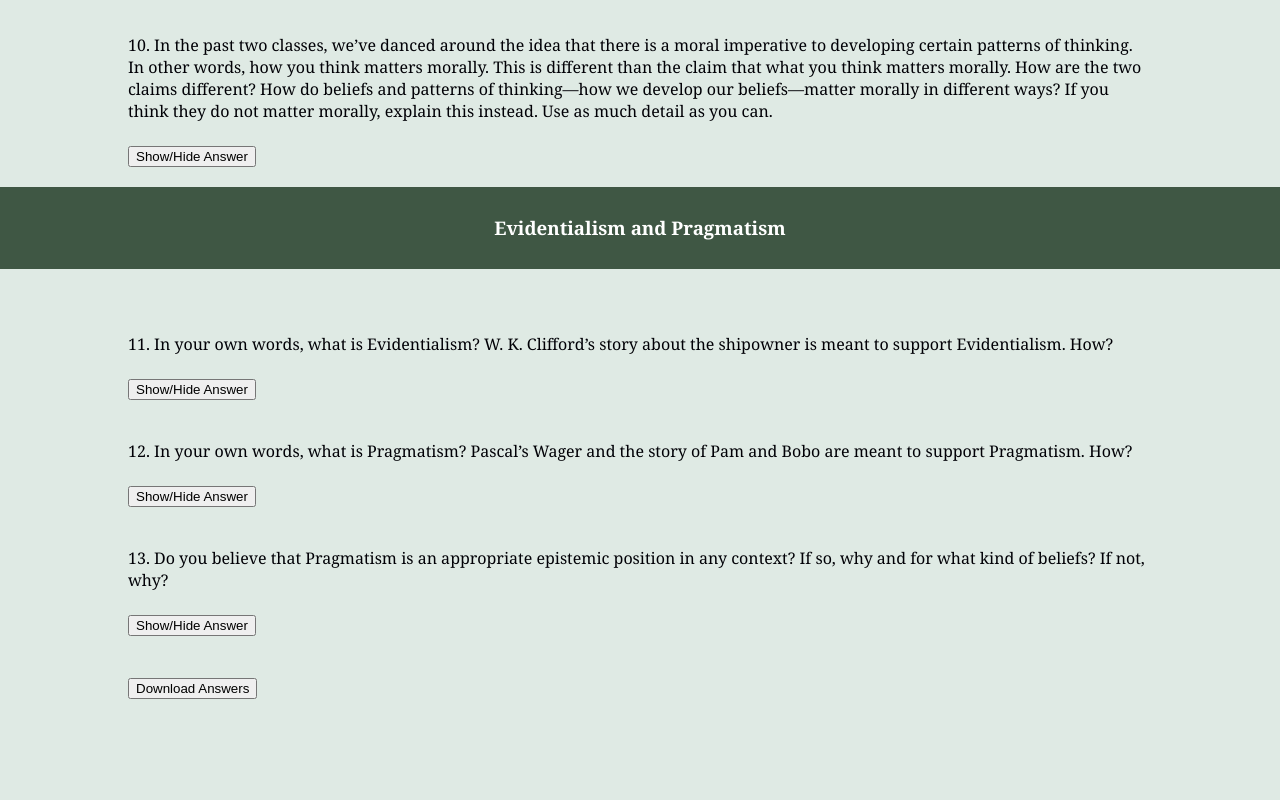
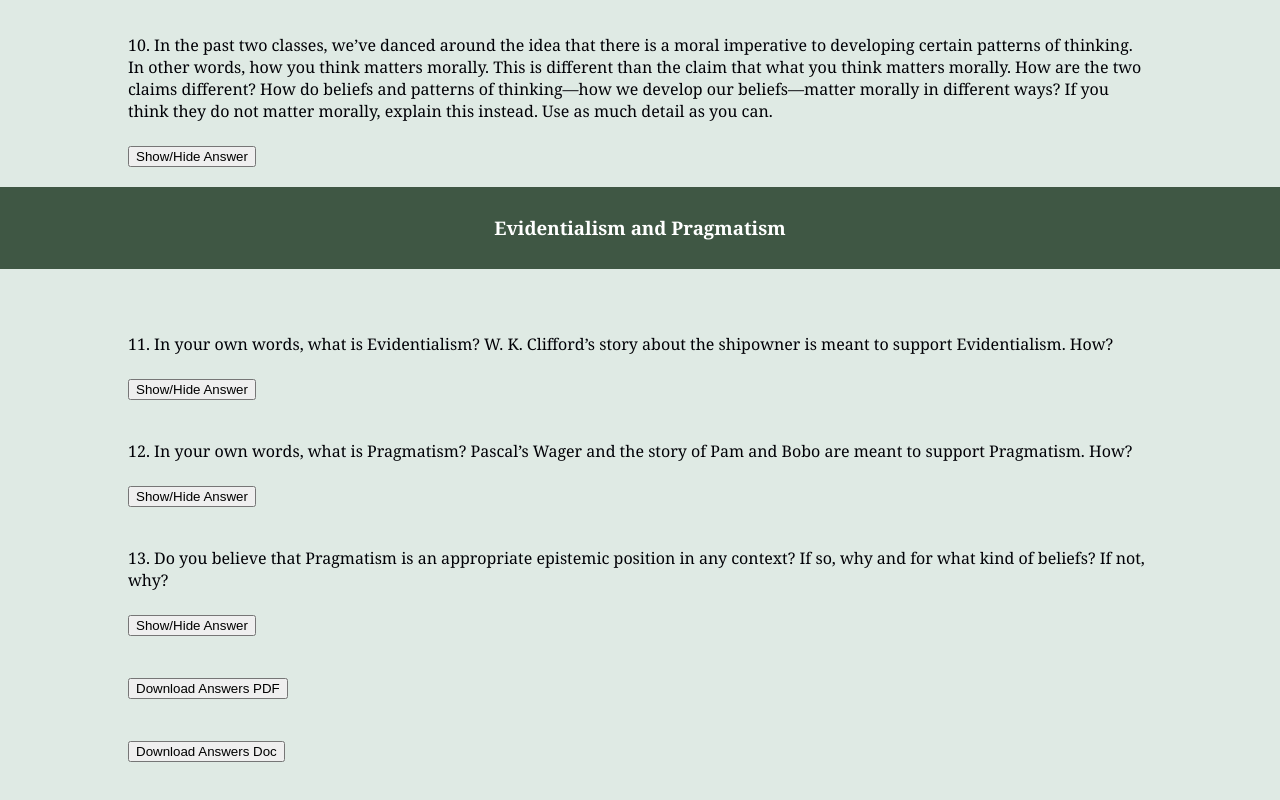
Before and after one commit to nikolinacet/phil1410sp2024, a plain HTML site: page ethics.html in a window 1280 px wide. Shown: the part 2596-3396 px from the top of the page. Before the commit the page ends 3359 px from the top, so only its background shows below. Drawn offline with nearby package versions, Linux system fonts and the light colour scheme.

Commit message:
docx download button

```diff
--- a/ethics.html
+++ b/ethics.html
@@ -3,6 +3,7 @@
 <head>
     <title>Ethics of Belief</title>
     <script src="https://cdnjs.cloudflare.com/ajax/libs/jspdf/2.4.0/jspdf.umd.min.js"></script>
+    <script src="https://cdn.jsdelivr.net/npm/docx@8.5.0/build/index.umd.min.js"></script>
     <style>
         /* Add your CSS styling here */
         body {
@@ -93,6 +94,39 @@
         }
     </script>
 
+    <script>
+    function downloadDOCX() {
+        const doc = new docx.Document();
+
+        const question1Text = document.getElementById('question1').textContent;
+        const question1Response = document.getElementById('response1').value;
+        const question1Answer = document.getElementById('answer1').textContent;
+
+        // Add the question text to the document
+        doc.addSection({
+            children: [
+                new docx.Paragraph(question1Text),
+                new docx.Paragraph("Your Response: " + question1Response),
+                new docx.Paragraph("Sample Answer: " + question1Answer),
+            ],
+        });
+
+        // Used to export the document
+        docx.Packer.toBlob(doc).then(blob => {
+            // Triggers the download
+            const url = window.URL.createObjectURL(blob);
+            const anchor = document.createElement("a");
+            anchor.href = url;
+            anchor.download = "answers.docx";
+            anchor.click();
+
+            // Release the object URL
+            setTimeout(() => window.URL.revokeObjectURL(url), 100);
+        }).catch(error => {
+            console.error("Error creating document: ", error);
+        });
+    }
+    </script>
 
 
     <div class="container">
@@ -302,9 +336,12 @@
     </div>
 
     <div class="container">
-        <input type="button" value="Download Answers" onclick="downloadPDF()">
+        <input type="button" value="Download Answers PDF" onclick="downloadPDF()">
     </div>
 
+    <div class="container">
+        <input type="button" value="Download Answers Doc" onclick="downloadDOCX()">
+    </div>
     <br><br>
 
     <script>
```
